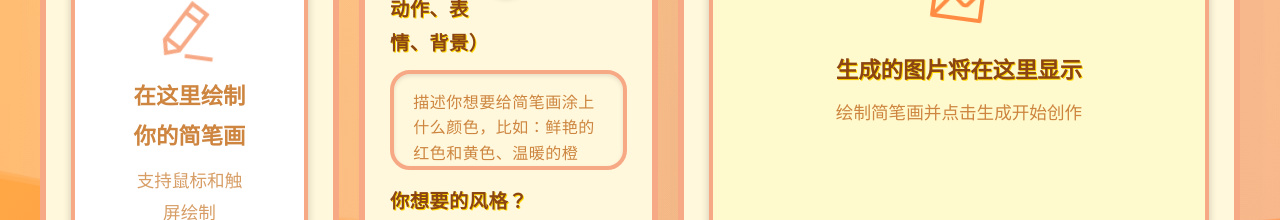
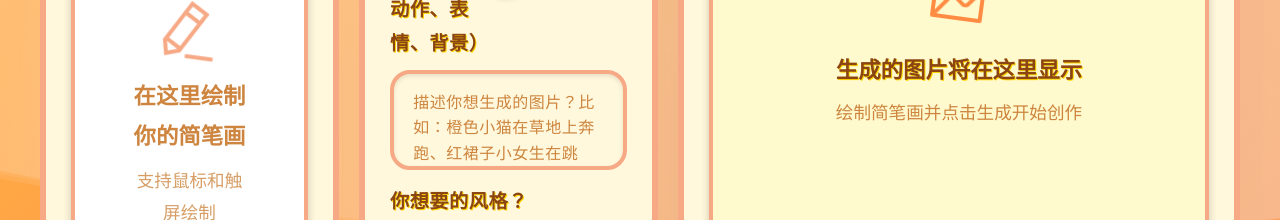
Before and after one commit to CodenameLuo/_004n_AI_Research_Journey, a Vue app: page /stick-color in a window 1280 px wide. Shown: the part 560-780 px from the top of the page. Built offline with nearby package versions, Linux system fonts and the light colour scheme; a web font is replaced by a local one.

Commit message:
更新简笔画提示词

```diff
--- a/src/views/StickColor.vue
+++ b/src/views/StickColor.vue
@@ -293,7 +293,7 @@
                                 </el-button>
                             </div>
                         </div>
-                        <textarea v-model="colorPrompt" placeholder="描述你想要给简笔画涂上什么颜色，比如：鲜艳的红色和黄色、温暖的橙色、清新的蓝绿色..." class="prompt-textarea" rows="3" @input="handlePromptInput"></textarea>
+                        <textarea v-model="colorPrompt" placeholder="描述你想生成的图片？比如：橙色小猫在草地上奔跑、红裙子小女生在跳舞、小王子坐在星空下..." class="prompt-textarea" rows="3" @input="handlePromptInput"></textarea>
                     </div>
 
                     <!-- 风格选择 -->
```
